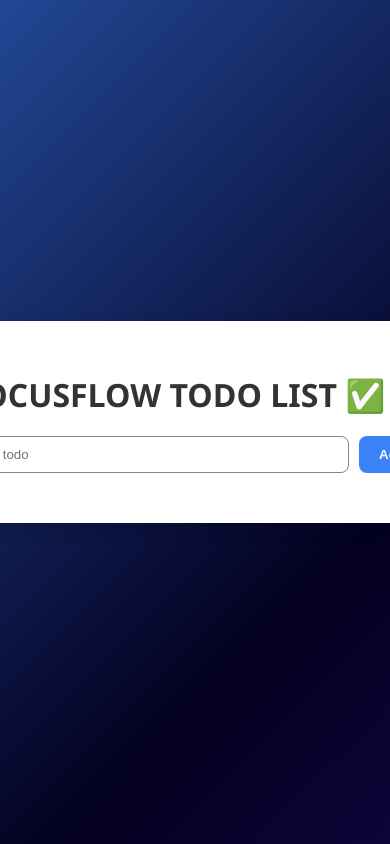
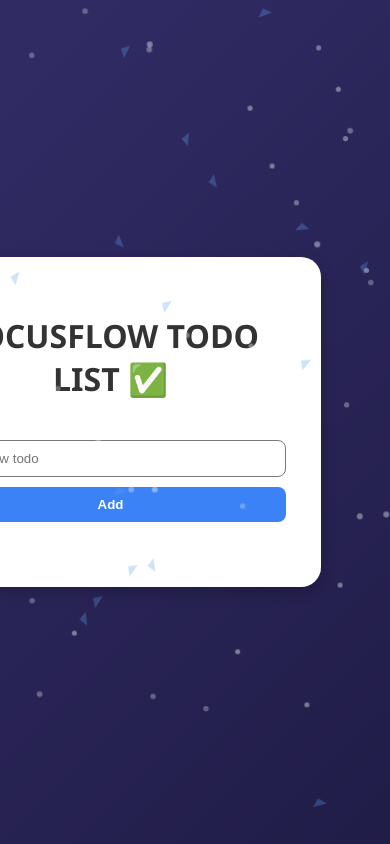
Before and after one commit to Avins-VR/Todo-List, a React (Vite) app: page / in a window 390 px wide. Shown: the top 844 px of the page. Built offline with nearby package versions, Linux system fonts and the light colour scheme.

Commit message:
Fix index.css import and folder structure

```diff
--- a/index.html
+++ b/index.html
@@ -3,6 +3,11 @@
   <head>
     <meta charset="UTF-8" />
     <link rel="icon" type="image/jpeg" href="/icon.png"  />
+    <link
+  rel="stylesheet"
+  href="https://cdn.jsdelivr.net/npm/bootstrap-icons@1.11.3/font/bootstrap-icons.css"
+/>
+
     <meta name="viewport" content="width=device-width, initial-scale=1.0" />
     <title>Focusflow Todo List</title>
   </head>
--- a/src/App.css
+++ b/src/App.css
@@ -1,10 +1,9 @@
+/* ✅ Base layout & background */
 body, html {
   margin: 0;
   padding: 0;
   font-family: 'Segoe UI', sans-serif;
-
-  /* Animated gradient background */
-  background: linear-gradient(-45deg, #311595, #030020, #3b82f6, #030020);
+  background: linear-gradient(-45deg, #0f0c29, #302b63, #24243e);
   background-size: 400% 400%;
   animation: gradientBG 15s ease infinite;
 
@@ -14,17 +13,10 @@ body, html {
   justify-content: center;
 }
 
-/* Define the gradient animation */
 @keyframes gradientBG {
-  0% {
-    background-position: 0% 50%;
-  }
-  50% {
-    background-position: 100% 50%;
-  }
-  100% {
-    background-position: 0% 50%;
-  }
+  0% { background-position: 0% 50%; }
+  50% { background-position: 100% 50%; }
+  100% { background-position: 0% 50%; }
 }
 
 .app {
@@ -32,20 +24,65 @@ body, html {
   max-width: 400px;
 }
 
+.shape.hexagon {
+  border-left: 7px solid transparent;
+  border-right: 7px solid transparent;
+  border-bottom: 7px solid #5EA3F2;
+  opacity: 0.3;
+  position: absolute;
+  animation: float 7s linear infinite;
+}
+
+@keyframes float {
+  0% { transform: translateY(-100vh) rotate(0deg); }
+  50% { transform: translateY(-50vh) rotate(180deg); }
+  100% { transform: translateY(0) rotate(360deg); }
+}
+
+.stars {
+  top: 0; left: 0;
+  width: 100%;
+  height: 100%;
+  overflow: hidden;
+  z-index: 0;
+}
+
+.star {
+  position: absolute;
+  width: 5px;
+  height: 5px;
+  background: #ffffff88;
+  border-radius: 50%;
+  animation: drift 60s linear infinite;
+  opacity: 0.8;
+}
+
+@keyframes drift {
+  0% { transform: translateY(0) translateX(0) scale(1); opacity: 0.8; }
+  50% { opacity: 0.5; }
+  100% { transform: translateY(-200px) translateX(50px) scale(1.2); opacity: 0.8; }
+}
 .todo-container {
   background: white;
   padding: 30px;
   border-radius: 20px;
   width: 500px;
-  margin-left:-100px;
   box-shadow: 0 5px 15px rgba(0,0,0,0.2);
+ margin-left:-100px;
+ margin-top: 0px;
+ margin-bottom: 0px;
+ margin-right: auto;
+}
+.todo-container:hover {
+  box-shadow: 0 10px 20px rgba(0,0,0,0.3);
+  background: rgb(192, 191, 191);
 }
 
 h1 {
   text-align: center;
   font-weight: 700;
   color: #333;
-  margin-bottom: 20px;
+  margin-bottom: 40px;
 }
 
 .checkmark {
@@ -56,17 +93,23 @@ h1 {
 .input-container {
   display: flex;
   gap: 10px;
-  margin-bottom: 20px;
+  margin-bottom: 30px;
+  flex-wrap: wrap;
 }
 
 .input-container input {
-  flex: 1;
+  flex: 1 1 200px;
   padding: 10px;
   border-radius: 8px;
-  border: 1px solid #878686;
+  border: 1px solid #7a7878;
+}
+
+.input-container input:hover {
+  border-color: #2e2f2f;
 }
 
 .input-container button {
+  flex: 0 0 auto;
   padding: 10px 20px;
   background-color: #3b82f6;
   color: white;
@@ -93,6 +136,7 @@ li {
   border-radius: 10px;
   margin-bottom: 10px;
   gap: 10px;
+  flex-wrap: wrap;
 }
 
 li span {
@@ -100,15 +144,131 @@ li span {
 }
 
 li button {
-  background-color: #ef4444;
-  color: white;
+  background: none;
   border: none;
-  padding: 8px 14px;
-  border-radius: 8px;
-  font-weight: bold;
   cursor: pointer;
+  color: #ef4444;
+  font-size: 1.2rem;
+  display: flex;
+  align-items: center;
+  padding: 5px;
 }
 
 li button:hover {
-  background-color: #dc2626;
+  color: #dc2626;
 }
+
+/* ✅ Responsive breakpoints */
+
+/* 📱 Small mobiles (<= 360px) */
+@media (max-width: 360px) {
+  .todo-container {
+    width: 90%;
+    padding: 20px;
+  }
+
+  h1 {
+    font-size: 1.4rem;
+  }
+
+  .checkmark {
+    font-size: 1.5rem;
+  }
+
+  .input-container {
+    flex-direction: column;
+    gap: 10px;
+  }
+
+  .input-container input,
+  .input-container button {
+    width: 100%;
+  }
+
+  li {
+    flex-direction: column;
+    align-items: flex-start;
+  }
+
+  li button {
+    width: 100%;
+    margin-top: 8px;
+    text-align: right;
+  }
+}
+
+/* 📱 Large mobiles (<= 480px) */
+@media (max-width: 480px) {
+  .todo-container {
+    width: 90%;
+    padding: 25px;
+  }
+
+  h1 {
+    font-size: 1.6rem;
+  }
+
+  .input-container {
+    flex-direction: column;
+    gap: 10px;
+  }
+
+  .input-container input,
+  .input-container button {
+    width: 100%;
+  }
+
+  li {
+    flex-direction: column;
+    align-items: flex-start;
+  }
+
+  li button {
+    width: 100%;
+    margin-top: 8px;
+    text-align: right;
+  }
+}
+
+/* 📲 Tablets (<= 760px) */
+@media (max-width: 760px) {
+  .todo-container {
+    width: 90%;
+    padding: 30px;
+  }
+
+  h1 {
+    font-size: 1.8rem;
+  }
+
+  .input-container {
+    flex-direction: row;
+    flex-wrap: wrap;
+  }
+
+  .input-container input {
+    flex: 1 1 100%;
+  }
+
+  li {
+    flex-direction: row;
+    align-items: center;
+  }
+
+  li button {
+    width: auto;
+    margin-top: 0;
+  }
+}
+
+/* 🖥️ Small desktops & large tablets (<= 1024px) */
+@media (max-width: 1024px) {
+  .todo-container {
+    width: 90%;
+    padding: 35px;
+  }
+
+  h1 {
+    font-size: 2rem;
+  }
+}
--- a/src/App.jsx
+++ b/src/App.jsx
@@ -19,6 +19,29 @@ function App() {
 
   return (
     <div className="app">
+      <div className="image-animations">
+    {Array.from({ length: 60}).map((_, i) => (
+      <div key={`star-${i}`} className="shape star"
+        style={{
+          top: `${Math.random() * 100}%`,
+          left: `${Math.random() * 100}%`,
+          animationDelay: `${Math.random() * 2}s`,
+          animationDuration: `${2 + Math.random() * 2}s`
+        }}
+      ></div>
+    )) }
+
+    {Array.from({ length: 30}).map((_, i) => (
+      <div key={`hex-${i}`} className="shape hexagon"
+        style={{
+          top: `${Math.random() * 100}%`,
+          left: `${Math.random() * 100}%`,
+          animationDelay: `${Math.random() * 2}s`,
+          animationDuration: `${5 + Math.random() * 5}s`
+        }}
+      ></div>
+    ))}
+  </div>
       <div className="todo-container">
         <h1>
           FOCUSFLOW TODO LIST <span className="checkmark">✅</span>
@@ -37,7 +60,9 @@ function App() {
             <li key={index}>
               <input type="checkbox" />
               <span>{todo.text}</span>
-              <button onClick={() => deleteTodo(index)}>Delete</button>
+              <button className="delete-icon" onClick={() => deleteTodo(index)}>
+              <i className="bi bi-trash"></i>
+              </button>
             </li>
           ))}
         </ul>
```
